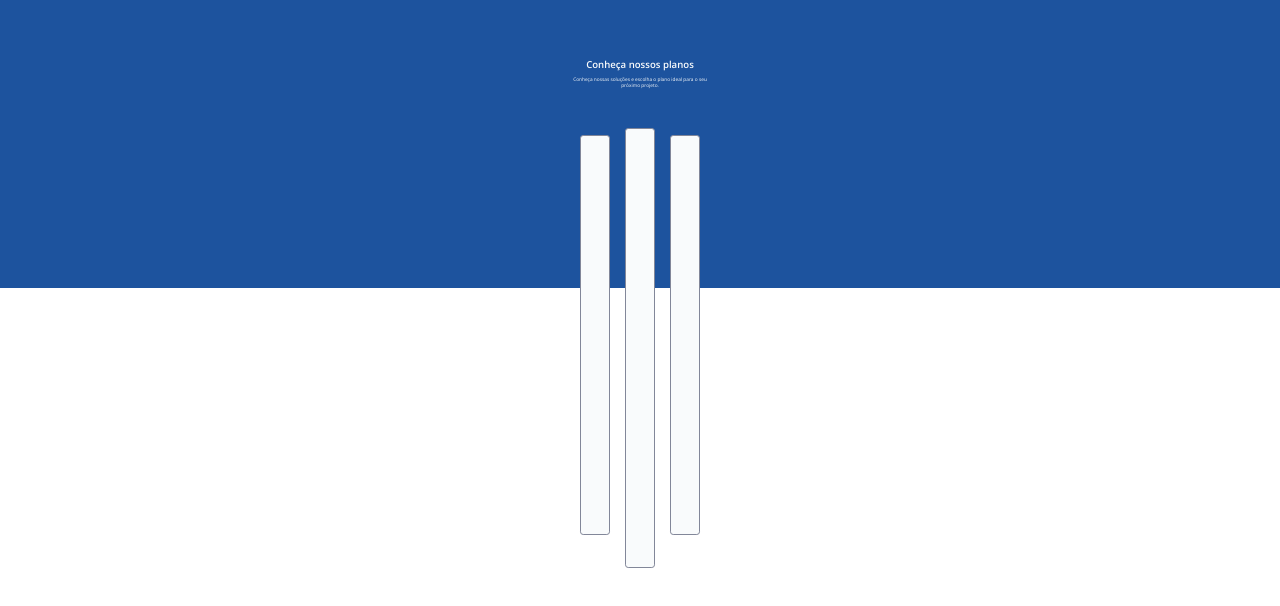
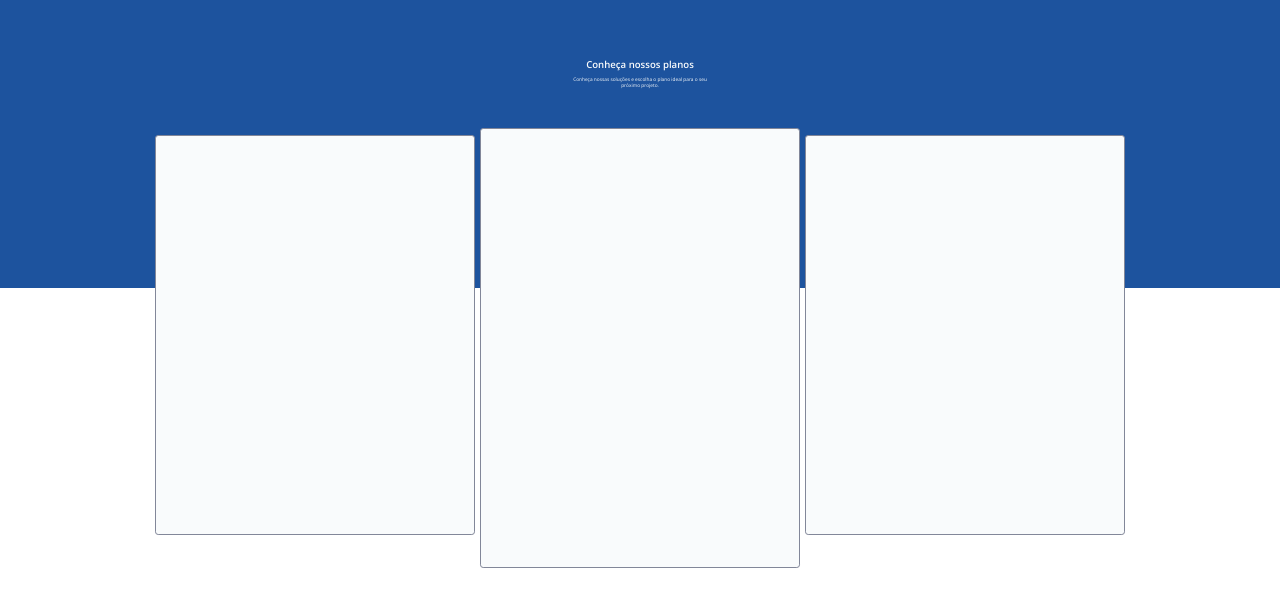
Before and after one commit to MatheusAlexandre28/challenge-Pricing-Table, a plain HTML site: page index.html in a window 1280 px wide. Shown: the part 112-718 px from the top of the page. Drawn offline with nearby package versions, Linux system fonts and the light colour scheme.

Commit message:
ajuste de widht

```diff
--- a/style.css
+++ b/style.css
@@ -58,12 +58,12 @@ header {
 
   display: flex;
   justify-content: center;
-  gap: 15px;
+  gap: 5px;
 }
 
 .box-free {
   height: 50vh;
-  width: 30px;
+  width: 25vw;
   background: #f9fbfc;
   border-radius: .2rem;
   border: 1px solid #828799;
@@ -72,7 +72,7 @@ header {
 
 .box-basic {
   height: 55vh;
-  width: 30px;
+  width: 25vw;
   background: #f9fbfc;
   border-radius: .2rem;
   border: 1px solid #828799;
@@ -80,7 +80,7 @@ header {
 
 .box-professional {
   height: 50vh;
-  width: 30px;
+  width: 25vw;
   background: #f9fbfc;
   border-radius: .2rem;
   border: 1px solid #828799;
```
